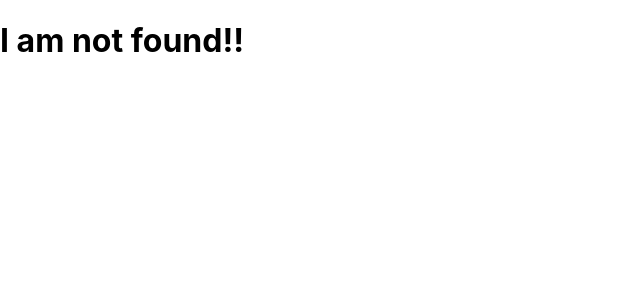
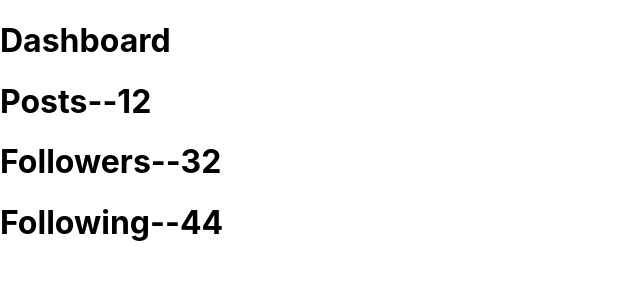
Before and after one commit to pavana-s-salvankar/my-app, a Next.js app: page /dashboard in a window 1280 px wide. Before the commit this address had no page. Shown: the top 300 px of the page, without its empty margins (0-640 px from the left). Built offline with nearby package versions, Linux system fonts and the light colour scheme; data requests are answered from the project's data file.

Commit message:
client side data fetching using fetch api

```diff
--- a/db.json
+++ b/db.json
@@ -1,4 +1,5 @@
 {
+  "dashboard": { "posts": 12, "followers": 32, "following": 44 },
   "items": [
     { "id": 1, "title": "Item 1", "price": 9000, "description": "Description 1" },
     { "id": 2, "title": "Item 7", "price": 2000, "description": "Description 2" },
--- /dev/null
+++ b/pages/dashboard.js
@@ -0,0 +1,28 @@
+import React from 'react';
+import { useState, useEffect } from 'react';
+
+const Dashboard = () => {
+  const [isLoading, setIsLoading] = useState(true);
+  const [dashboardDetails, setDashboardDetails] = useState(null);
+  useEffect(() => {
+    const fetchData = async () => {
+      const res = await fetch(`http://localhost:4000/dashboard`);
+      const data = await res.json();
+      console.log(data);
+      setDashboardDetails(data);
+      setIsLoading(false);
+    };
+    fetchData();
+  }, []);
+
+  if (isLoading) return <h1>Loading...</h1>;
+  return (
+    <>
+      <h1>Dashboard</h1>
+      <h1>Posts--{dashboardDetails.posts}</h1>
+      <h1>Followers--{dashboardDetails.followers}</h1>
+      <h1>Following--{dashboardDetails.following}</h1>
+    </>
+  );
+};
+export default Dashboard;
```
